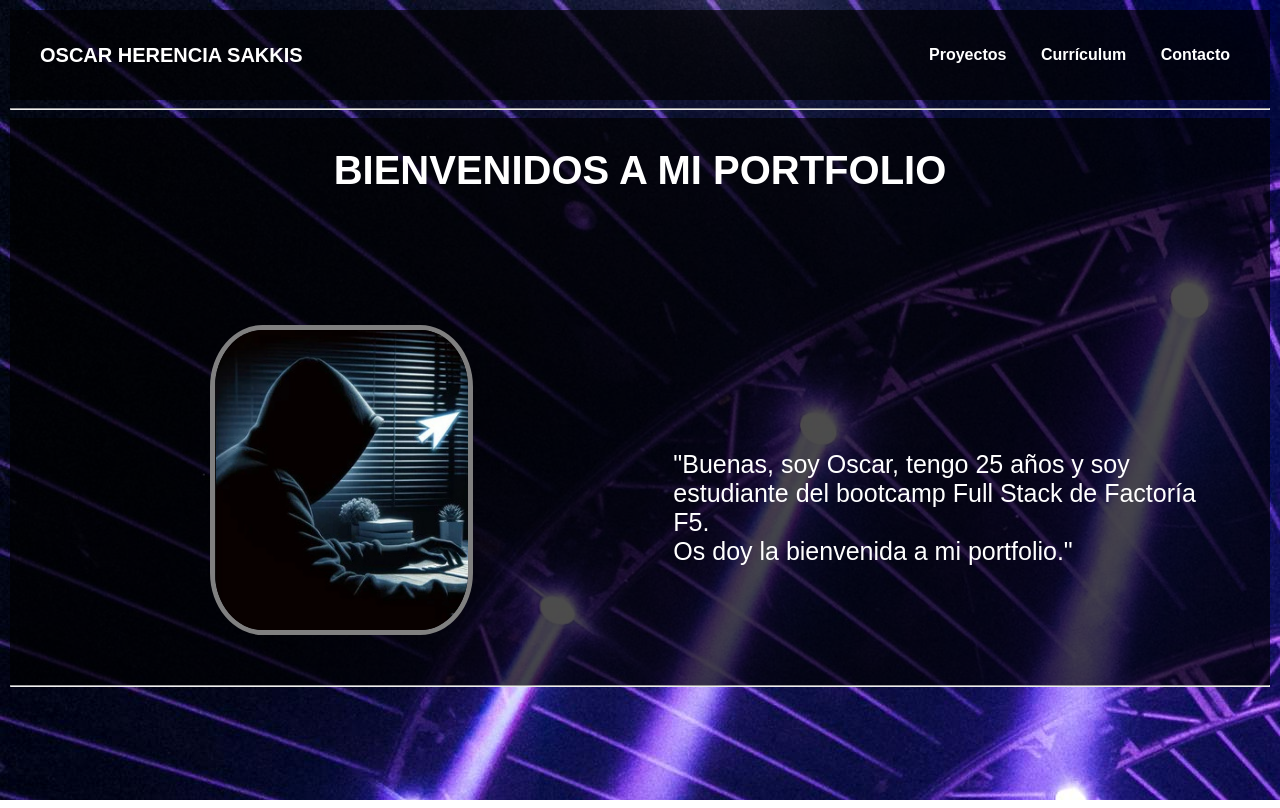
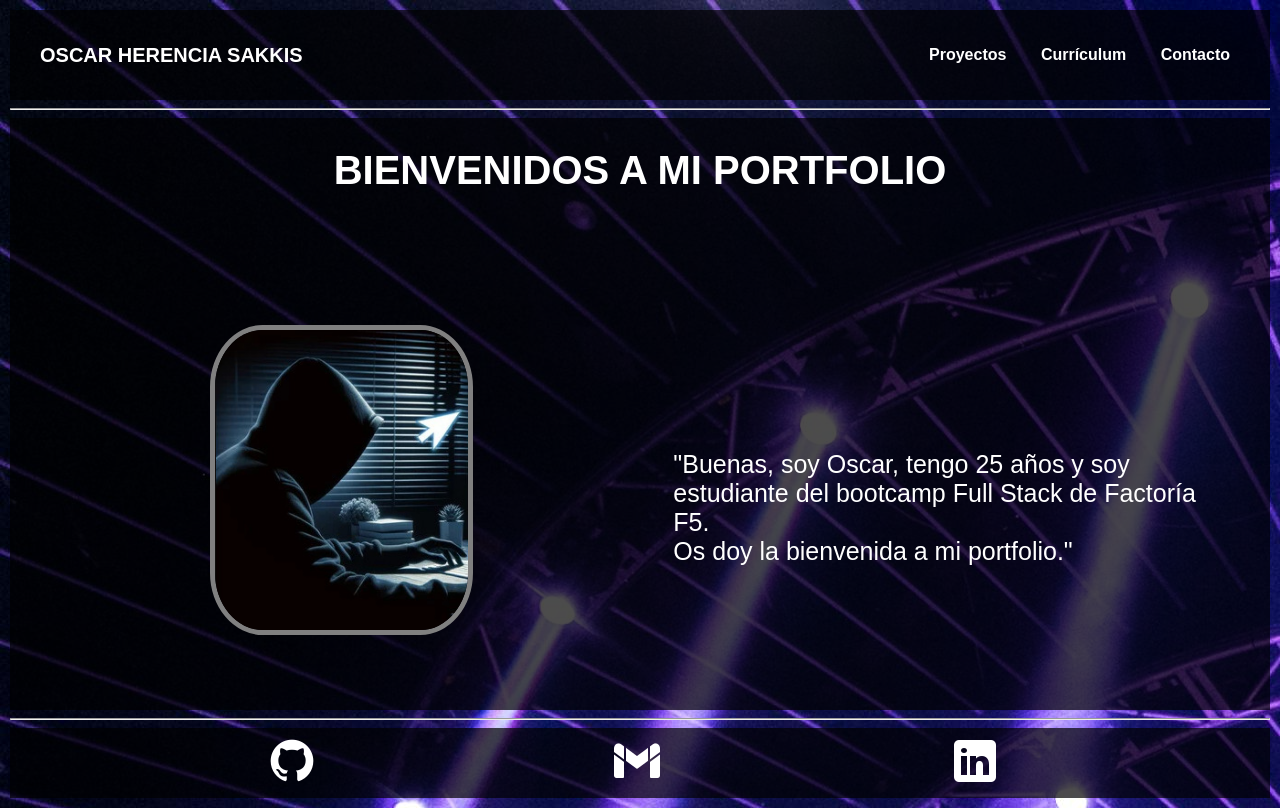
Before and after one commit to project-assigments-p2-singulaars/portfolio-oscarh9, a plain HTML site: page index.html in a window 1280 px wide. Drawn offline with Linux system fonts and the light colour scheme.

Commit message:
footer y otros cambios

```diff
--- a/index.html
+++ b/index.html
@@ -25,7 +25,13 @@
         <p class="texto-bienvenida"> "Buenas, soy Oscar, tengo 25 años y soy estudiante del bootcamp Full Stack de Factoría F5.<br>
         Os doy la bienvenida a mi portfolio." </p>
         </div>
-        <hr class="linea-footer">
     </main>
+<hr>
+    <div class="footer">
+        <a href="https://github.com/oscarh9" target="_blank"><img src="icons8-github-64.png" alt="GitHub" class="logo-git"></a>
+        <a href="https://gmail.com" target="_blank"> <img src="icons8-gmail-nuevo-50.png" alt="GMAIL" class="logo-gmail"></a>
+        <a href="https://es.linkedin.com/" target="_blank"> <img src="icons8-linkedin-50.png" alt="GitHub" class="logo-linkedin"></a>
+    </div>
+    </footer>
 </body>
 </html>
--- a/styles.css
+++ b/styles.css
@@ -77,6 +77,7 @@ nav a:hover {
     margin-top: 75px;
     border-radius: 20%;
     border: 5px solid grey;
+    margin-bottom: 75px;
 }
 
 .linea-footer {
@@ -84,3 +85,19 @@ nav a:hover {
 }
 
 /*Footer*/
+
+.footer {
+    background-color: rgba(0, 0, 0, 70%);
+    min-height: 70px;
+    display: flex;
+    justify-content: space-between;
+    align-items: center;
+}
+
+.logo-git {
+    margin-left: 250px;
+}
+
+.logo-linkedin {
+    margin-right: 250px;
+}
```
Also changed, not shown: icons8-github-64.png (added), icons8-gmail-nuevo-50.png (added), icons8-linkedin-50.png (added).
